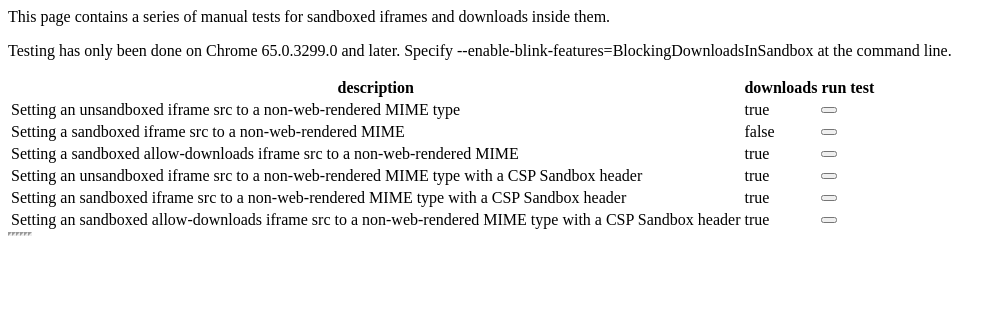
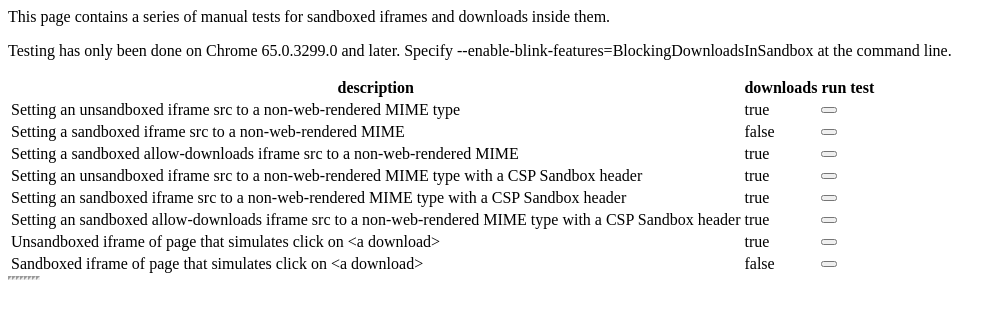
Before and after one commit to cbentzel/bentzelnet, a Node server app: page /dltest in a window 1280 px wide. Shown: the top 319 px of the page, without its empty margins (0-1006 px from the left). Run offline with Node 20, Linux system fonts and the light colour scheme.

Commit message:
Tests for <a download> and sandboxed iframes

```diff
--- a/src/resources/dltest.json
+++ b/src/resources/dltest.json
@@ -23,4 +23,12 @@
   "url": "EXTORIGIN/staticcsp/WhoIs.zip",
   "expectdl": true,
   "sandbox": true,
-  "allowdl": true}]
+  "allowdl": true},
+ {"desc": "Unsandboxed iframe of page that simulates click on <a download>",
+  "url": "EXTORIGIN/static/anchor_download.html",
+  "expectdl": true,
+  "sandbox": false},
+ {"desc": "Sandboxed iframe of page that simulates click on <a download>",
+  "url": "EXTORIGIN/static/anchor_download.html",
+  "expectdl": false,
+  "sandbox": true}]
--- /dev/null
+++ b/src/static/anchor_download.js
@@ -0,0 +1,4 @@
+window.addEventListener('load', function() {
+  var anchor = document.getElementById("download_anchor");
+  setTimeout(function() {anchor.click();}, 500);
+});
--- a/src/views/dltest.pug
+++ b/src/views/dltest.pug
@@ -27,9 +27,9 @@ html
     for dlTest, index in dlTests
       if dlTest.sandbox
         if dlTest.allowdl
-          iframe(id='if'+index, sandbox="allow-downloads" width=0 height=0)
+          iframe(id='if'+index, sandbox="allow-scripts allow-downloads" width=0 height=0)
         else
-          iframe(id='if'+index, sandbox="" width=0 height=0)
+          iframe(id='if'+index, sandbox="allow-scripts" width=0 height=0)
       else
         iframe(id='if'+index width=0 height=0)
     script(src='static/dltest.js')
```
Also changed, not shown: src/static/anchor_download.html (added, +11 -0 lines), src/static/me.jpg (added).
